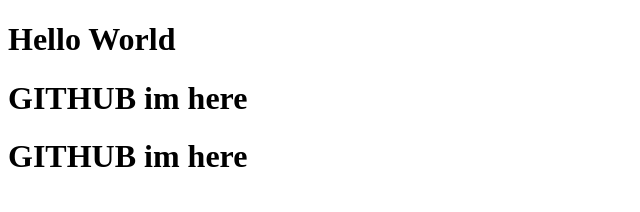
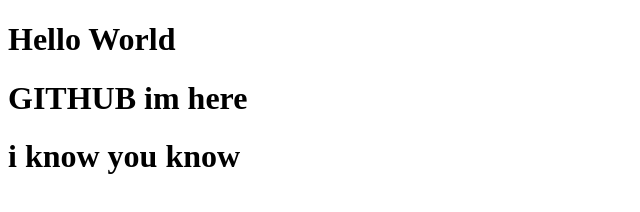
Before and after one commit to N9work/git-learn, a plain HTML site: page index.html in a window 1280 px wide. Shown: the whole page, without its empty margins (0-640 px from the left). Drawn offline with Linux system fonts and the light colour scheme.

Commit message:
Small Change to index file

```diff
--- a/index.html
+++ b/index.html
@@ -8,6 +8,6 @@
 <body>
     <h1>Hello World</h1>
     <h1>GITHUB im here</h1>
-    <h1>GITHUB im here</h1>
+    <h1>i know you know</h1>
 </body>
 </html>
```
